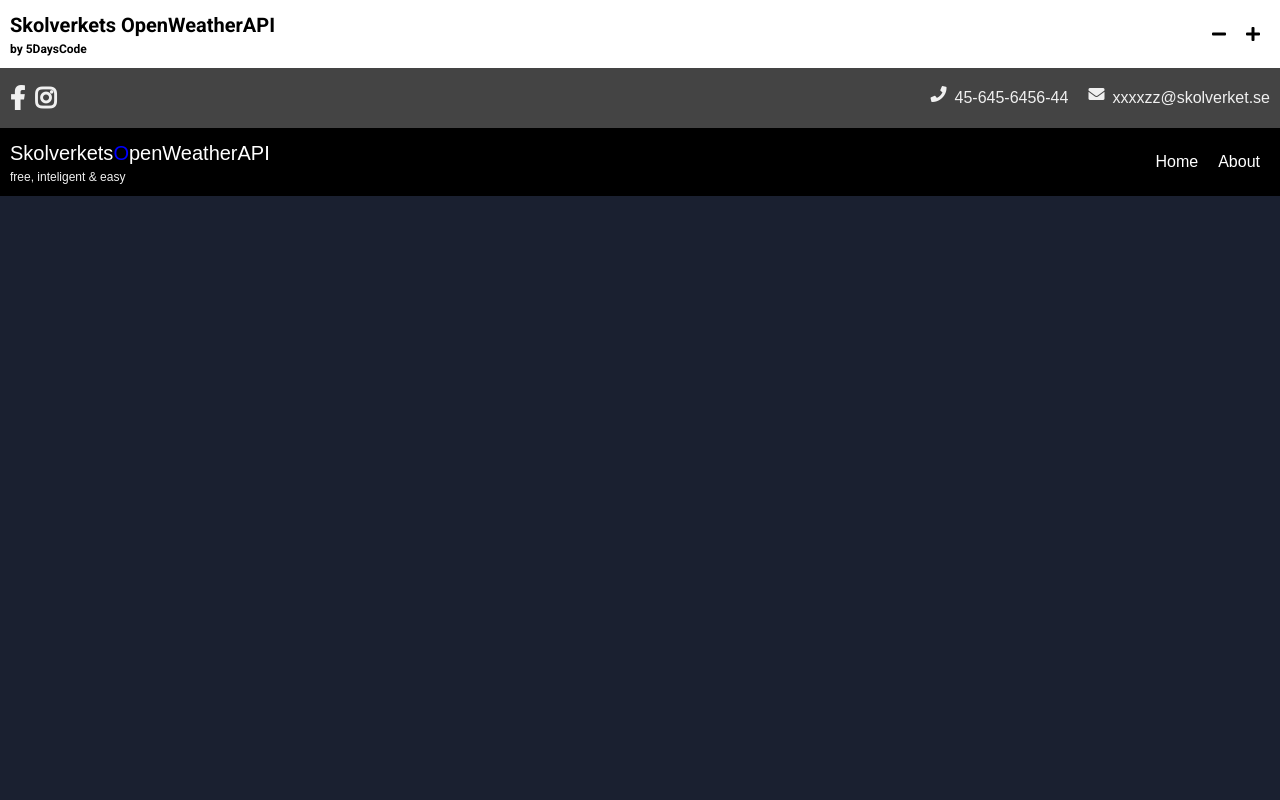
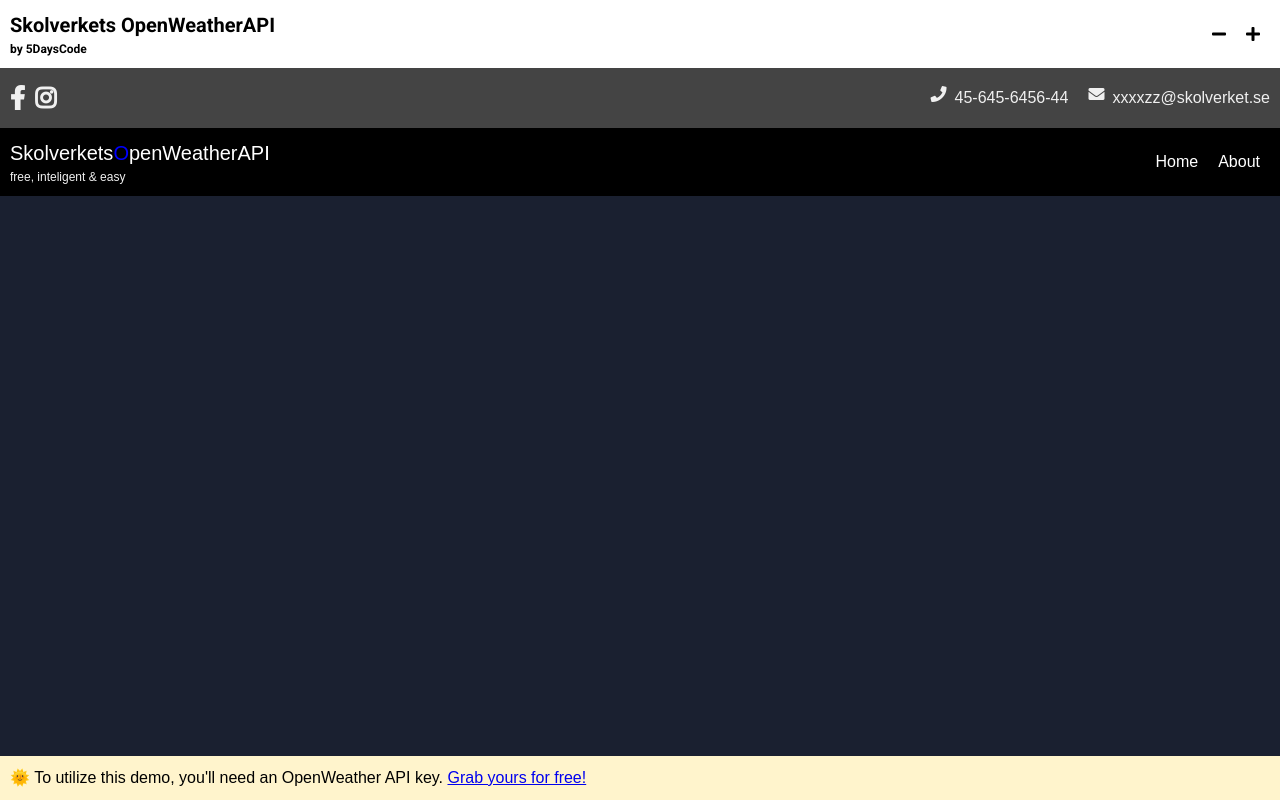
Before and after one commit to 5DaysCode/OpenApi, an Angular app: page / in a window 1280 px wide. Built offline with nearby package versions, Linux system fonts and the light colour scheme.

Commit message:
added info-bar and his tests

```diff
--- a/src/app/app.component.html
+++ b/src/app/app.component.html
@@ -2,4 +2,5 @@
 <app-top-bar></app-top-bar>
 <app-social-contact-bar></app-social-contact-bar>
 <app-navbar></app-navbar>
+<app-info-bar></app-info-bar>
 <router-outlet></router-outlet>
--- a/src/app/app.module.ts
+++ b/src/app/app.module.ts
@@ -6,9 +6,10 @@ import { AppComponent } from './app.component';
 import { TopBarComponent } from './components/top-bar/top-bar.component';
 import { SocialContactBarComponent } from './components/social-contact-bar/social-contact-bar.component';
 import { NavbarComponent } from './components/navbar/navbar.component';
+import { InfoBarComponent } from './components/info-bar/info-bar.component';
 
 @NgModule({
-  declarations: [AppComponent, TopBarComponent, SocialContactBarComponent, NavbarComponent],
+  declarations: [AppComponent, TopBarComponent, SocialContactBarComponent, NavbarComponent, InfoBarComponent],
   imports: [BrowserModule, AppRoutingModule],
   providers: [],
   bootstrap: [AppComponent],
--- /dev/null
+++ b/src/app/components/info-bar/info-bar.component.html
@@ -0,0 +1,7 @@
+
+<div class="info-banner">
+    🌞 To utilize this demo, you'll need an OpenWeather API key.
+    <a target="_blank" href="https://home.openweathermap.org/users/sign_up"
+      >Grab yours for free!</a
+    >
+  </div>
--- /dev/null
+++ b/src/app/components/info-bar/info-bar.component.scss
@@ -0,0 +1,18 @@
+@import "src/styles/_variables.scss";
+
+.info-banner {
+  position: fixed;
+  bottom: 0;
+  left: 0;
+  width: 100%;
+  padding: 10px;
+  background: #fff4cc;
+
+  a {
+    text-decoration: underline;
+
+    &:hover {
+      text-decoration: none;
+    }
+  }
+}
```
Also changed, not shown: src/app/components/info-bar/info-bar.component.ts (added, +10 -0 lines), 1 other file (tests, documents, lock files or other folders).
